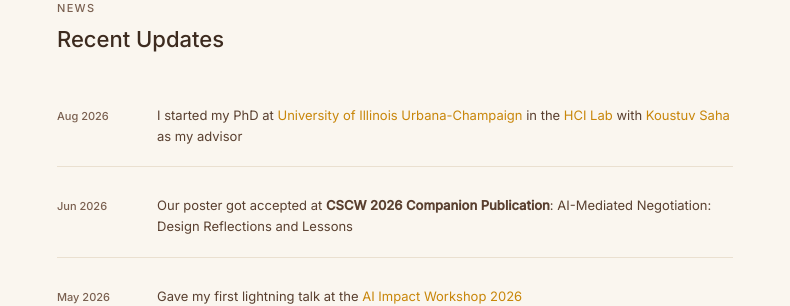
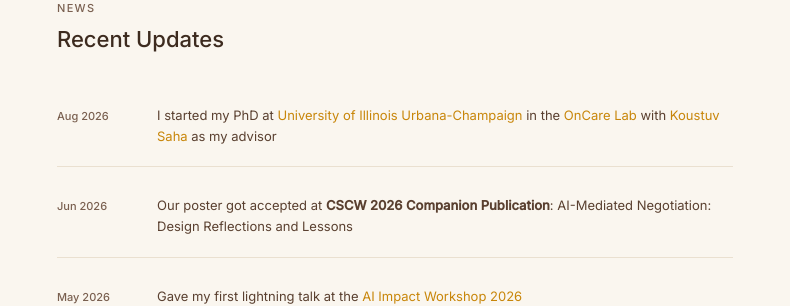
Before and after one commit to vedaduddu/vedaduddu.github.io, a Jekyll site: the page built from index.html, in a window 1280 px wide and 900 px high, scrolled down 2484 px. Shown: the part 153-459 px from the top of the window, without its empty margins (245-1035 px from the left). Built offline with Jekyll 4.4.1, drawn with Linux system fonts in a browser that asks for light colours; a style sheet for code colours, icons or effects is not loaded.

Commit message:
update PhD news item to OnCare Lab with correct URL
Co-Authored-By: Claude Sonnet 4.6 <noreply@anthropic.com>

```diff
--- a/_data/news.yml
+++ b/_data/news.yml
@@ -1,5 +1,5 @@
 - date: "Aug 2026"
-  text: "I started my PhD at <a href='https://www.illinois.edu/' target='_blank' rel='noopener'>University of Illinois Urbana-Champaign</a> in the <a href='https://hci.illinois.edu/' target='_blank' rel='noopener'>HCI Lab</a> with <a href='https://koustuvsaha.com/' target='_blank' rel='noopener'>Koustuv Saha</a> as my advisor"
+  text: "I started my PhD at <a href='https://oncare.cs.illinois.edu/' target='_blank' rel='noopener'>University of Illinois Urbana-Champaign</a> in the <a href='https://hci.illinois.edu/' target='_blank' rel='noopener'>OnCare Lab</a> with <a href='https://koustuvsaha.com/' target='_blank' rel='noopener'>Koustuv Saha</a> as my advisor"
 - date: "Jun 2026"
   text: "Our poster got accepted at <strong>CSCW 2026 Companion Publication</strong>: AI-Mediated Negotiation: Design Reflections and Lessons"
 - date: "May 2026"
```
